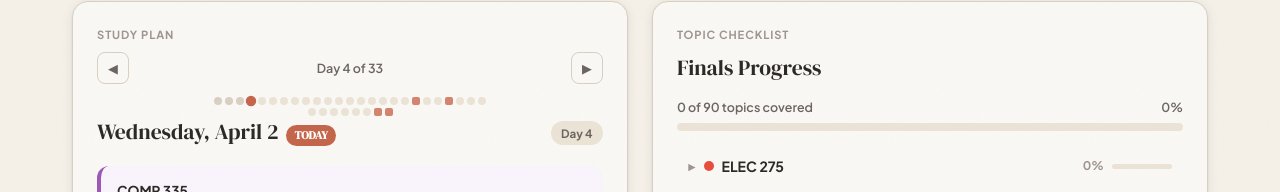
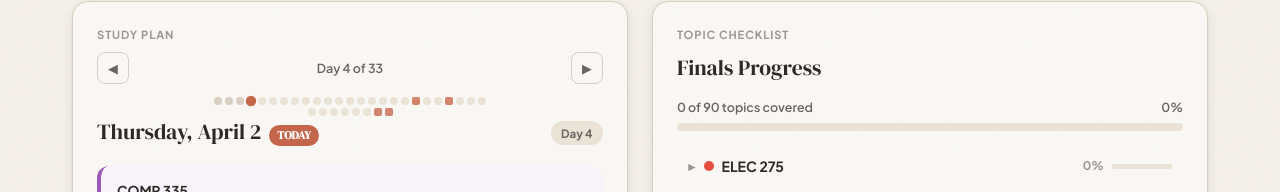
Before and after one commit to ryan-helou/final-helper, a plain HTML site: page index.html in a window 1280 px wide. Shown: the part 194-386 px from the top of the page. Drawn offline with Linux system fonts and the light colour scheme.

Commit message:
Fix day-of-week labels in study schedule (all were off by one)

```diff
--- a/index.html
+++ b/index.html
@@ -729,141 +729,141 @@ const EXAMS = [
 ];
 
 const PLAN = [
-  { day: 1, date: '2026-03-30', label: 'Sunday, March 30', blocks: [
+  { day: 1, date: '2026-03-30', label: 'Monday, March 30', blocks: [
     { course: 'COMP 352', cls: 'comp352', topic: 'Algorithms + Recursion', refs: [0, 1] },
     { course: 'ELEC 275', cls: 'elec', topic: 'Circuit Concepts', refs: [0] },
   ]},
-  { day: 2, date: '2026-03-31', label: 'Monday, March 31', blocks: [
+  { day: 2, date: '2026-03-31', label: 'Tuesday, March 31', blocks: [
     { course: 'COMP 335', cls: 'comp335', topic: 'Intro & Preliminaries', refs: [0] },
     { course: 'ENGR 202', cls: 'engr', topic: 'Intro to Sustainable Development', refs: [0] },
   ]},
-  { day: 3, date: '2026-04-01', label: 'Tuesday, April 1', blocks: [
+  { day: 3, date: '2026-04-01', label: 'Wednesday, April 1', blocks: [
     { course: 'COMP 352', cls: 'comp352', topic: 'Stacks + Queues', refs: [2, 3] },
     { course: 'ELEC 275', cls: 'elec', topic: 'Nodal Analysis', refs: [1] },
   ]},
-  { day: 4, date: '2026-04-02', label: 'Wednesday, April 2', blocks: [
+  { day: 4, date: '2026-04-02', label: 'Thursday, April 2', blocks: [
     { course: 'COMP 335', cls: 'comp335', topic: 'Finite Automata (L1\u2013L3)', refs: [1] },
     { course: 'ENGR 202', cls: 'engr', topic: 'Environmental Issues', refs: [1] },
   ]},
-  { day: 5, date: '2026-04-03', label: 'Thursday, April 3', blocks: [
+  { day: 5, date: '2026-04-03', label: 'Friday, April 3', blocks: [
     { course: 'COMP 352', cls: 'comp352', topic: 'LinkedLists + ArrayLists', refs: [4, 5] },
     { course: 'ELEC 275', cls: 'elec', topic: 'Mesh Analysis', refs: [2] },
   ]},
-  { day: 6, date: '2026-04-04', label: 'Friday, April 4', blocks: [
+  { day: 6, date: '2026-04-04', label: 'Saturday, April 4', blocks: [
     { course: 'COMP 335', cls: 'comp335', topic: 'Regular Expressions (L4\u2013L5)', refs: [2] },
     { course: 'ENGR 202', cls: 'engr', topic: 'Global Warming', refs: [2] },
   ]},
-  { day: 7, date: '2026-04-05', label: 'Saturday, April 5', blocks: [
+  { day: 7, date: '2026-04-05', label: 'Sunday, April 5', blocks: [
     { course: 'COMP 352', cls: 'comp352', topic: 'Trees + PriorityQueues', refs: [6, 7] },
     { course: 'ELEC 275', cls: 'elec', topic: 'Thevenin\'s + Inductors/Capacitors', refs: [3, 4] },
   ]},
-  { day: 8, date: '2026-04-06', label: 'Sunday, April 6', blocks: [
+  { day: 8, date: '2026-04-06', label: 'Monday, April 6', blocks: [
     { course: 'COMP 335', cls: 'comp335', topic: 'Grammars (L6\u2013L7)', refs: [3] },
     { course: 'ENGR 202', cls: 'engr', topic: 'Life Cycle Assessment', refs: [3] },
   ]},
-  { day: 9, date: '2026-04-07', label: 'Monday, April 7', blocks: [
+  { day: 9, date: '2026-04-07', label: 'Tuesday, April 7', blocks: [
     { course: 'COMP 352', cls: 'comp352', topic: 'Heaps + Maps', refs: [8, 9] },
     { course: 'ELEC 275', cls: 'elec', topic: 'Complex Numbers + Sinusoidal Sources', refs: [5, 6] },
   ]},
-  { day: 10, date: '2026-04-08', label: 'Tuesday, April 8', blocks: [
+  { day: 10, date: '2026-04-08', label: 'Wednesday, April 8', blocks: [
     { course: 'COMP 335', cls: 'comp335', topic: 'Closure & Elementary Questions (L8\u2013L9)', refs: [4] },
     { course: 'ENGR 202', cls: 'engr', topic: 'Risk Assessment', refs: [4] },
   ]},
-  { day: 11, date: '2026-04-09', label: 'Wednesday, April 9', blocks: [
+  { day: 11, date: '2026-04-09', label: 'Thursday, April 9', blocks: [
     { course: 'COMP 352', cls: 'comp352', topic: 'HashTables + OrderedMaps', refs: [10, 11] },
     { course: 'ELEC 275', cls: 'elec', topic: 'Phasor Representation', refs: [7] },
   ]},
-  { day: 12, date: '2026-04-10', label: 'Thursday, April 10', blocks: [
+  { day: 12, date: '2026-04-10', label: 'Friday, April 10', blocks: [
     { course: 'COMP 335', cls: 'comp335', topic: 'Pumping Lemma (L10)', refs: [5] },
     { course: 'ENGR 202', cls: 'engr', topic: 'Sustainable Environmental Management', refs: [5] },
   ]},
-  { day: 13, date: '2026-04-11', label: 'Friday, April 11', blocks: [
+  { day: 13, date: '2026-04-11', label: 'Saturday, April 11', blocks: [
     { course: 'COMP 352', cls: 'comp352', topic: 'BSTs + AVLTrees', refs: [12, 13] },
     { course: 'ELEC 275', cls: 'elec', topic: 'Complex Power and Power Factor', refs: [8] },
   ]},
-  { day: 14, date: '2026-04-12', label: 'Saturday, April 12', blocks: [
+  { day: 14, date: '2026-04-12', label: 'Sunday, April 12', blocks: [
     { course: 'COMP 335', cls: 'comp335', topic: 'Context-Free Grammars (L11\u2013L12)', refs: [6] },
     { course: 'ENGR 202', cls: 'engr', topic: 'Full Review', refs: [0, 1, 2, 3, 4, 5] },
   ]},
-  { day: 15, date: '2026-04-13', label: 'Sunday, April 13', blocks: [
+  { day: 15, date: '2026-04-13', label: 'Monday, April 13', blocks: [
     { course: 'COMP 352', cls: 'comp352', topic: 'MergeSort + QuickSort + Sorting-LowerBound', refs: [14, 15, 16] },
     { course: 'ELEC 275', cls: 'elec', topic: 'Transformers', refs: [9] },
   ]},
-  { day: 16, date: '2026-04-14', label: 'Monday, April 14', blocks: [
+  { day: 16, date: '2026-04-14', label: 'Tuesday, April 14', blocks: [
     { course: 'COMP 352', cls: 'comp352', topic: 'Full Review', refs: [0, 1, 2, 3, 4, 5, 6, 7, 8, 9, 10, 11, 12, 13, 14, 15, 16] },
     { course: 'COMP 335', cls: 'comp335', topic: 'Normal Forms (L13)', refs: [7] },
   ]},
-  { day: 17, date: '2026-04-15', label: 'Tuesday, April 15', blocks: [
+  { day: 17, date: '2026-04-15', label: 'Wednesday, April 15', blocks: [
     { course: 'COMP 352', cls: 'comp352', topic: 'Full Review', refs: [0, 1, 2, 3, 4, 5, 6, 7, 8, 9, 10, 11, 12, 13, 14, 15, 16] },
     { course: 'ELEC 275', cls: 'elec', topic: 'Three-Phase Circuits', refs: [10] },
   ]},
-  { day: 18, date: '2026-04-16', label: 'Wednesday, April 16',
+  { day: 18, date: '2026-04-16', label: 'Thursday, April 16',
     note: 'COMP 352 FINAL EXAM TOMORROW', blocks: [
     { course: 'COMP 352', cls: 'comp352', topic: 'Final Review', tasks: ['Review all topics', 'Practice problems'] },
     { course: 'COMP 335', cls: 'comp335', topic: 'Push-Down Automata (L14\u2013L15)', refs: [8] },
   ]},
-  { day: 19, date: '2026-04-17', label: 'Thursday, April 17',
+  { day: 19, date: '2026-04-17', label: 'Friday, April 17',
     note: 'COMP 352 FINAL EXAM TODAY', blocks: [
     { course: 'COMP 352', cls: 'comp352', topic: 'FINAL EXAM DAY', tasks: ['Execute with confidence'] },
     { course: 'ELEC 275', cls: 'elec', topic: 'Magnetic Circuits', refs: [11] },
   ]},
-  { day: 20, date: '2026-04-18', label: 'Friday, April 18', blocks: [
+  { day: 20, date: '2026-04-18', label: 'Saturday, April 18', blocks: [
     { course: 'COMP 335', cls: 'comp335', topic: 'CFL Closure & Pumping Lemma (L16\u2013L17)', refs: [9] },
     { course: 'ENGR 202', cls: 'engr', topic: 'Full Review', refs: [0, 1, 2, 3, 4, 5] },
   ]},
-  { day: 21, date: '2026-04-19', label: 'Saturday, April 19',
+  { day: 21, date: '2026-04-19', label: 'Sunday, April 19',
     note: 'ENGR 202 FINAL EXAM TOMORROW', blocks: [
     { course: 'ELEC 275', cls: 'elec', topic: 'Energy Conversion', refs: [12] },
     { course: 'ENGR 202', cls: 'engr', topic: 'Final Review', tasks: ['Review all slides', 'Practice exam'] },
   ]},
-  { day: 22, date: '2026-04-20', label: 'Sunday, April 20',
+  { day: 22, date: '2026-04-20', label: 'Monday, April 20',
     note: 'ENGR 202 FINAL EXAM TODAY', blocks: [
     { course: 'ENGR 202', cls: 'engr', topic: 'FINAL EXAM DAY', tasks: ['Execute with confidence'] },
     { course: 'ELEC 275', cls: 'elec', topic: 'Electric Machines', refs: [13] },
   ]},
-  { day: 23, date: '2026-04-21', label: 'Monday, April 21', blocks: [
+  { day: 23, date: '2026-04-21', label: 'Tuesday, April 21', blocks: [
     { course: 'COMP 335', cls: 'comp335', topic: 'Turing Machines (L18\u2013L21)', refs: [10] },
     { course: 'ELEC 275', cls: 'elec', topic: 'Review: Circuits + Nodal + Mesh', refs: [0, 1, 2] },
   ]},
-  { day: 24, date: '2026-04-22', label: 'Tuesday, April 22', blocks: [
+  { day: 24, date: '2026-04-22', label: 'Wednesday, April 22', blocks: [
     { course: 'ELEC 275', cls: 'elec', topic: 'Review: Thevenin + Inductors + Complex', refs: [3, 4, 5, 6] },
     { course: 'COMP 335', cls: 'comp335', topic: 'Review: Intro + Finite Automata', refs: [0, 1] },
   ]},
-  { day: 25, date: '2026-04-23', label: 'Wednesday, April 23', blocks: [
+  { day: 25, date: '2026-04-23', label: 'Thursday, April 23', blocks: [
     { course: 'ELEC 275', cls: 'elec', topic: 'Review: Phasors + Power + Transformers', refs: [7, 8, 9] },
     { course: 'COMP 335', cls: 'comp335', topic: 'Review: RegEx + Grammars + Closure', refs: [2, 3, 4] },
   ]},
-  { day: 26, date: '2026-04-24', label: 'Thursday, April 24', blocks: [
+  { day: 26, date: '2026-04-24', label: 'Friday, April 24', blocks: [
     { course: 'ELEC 275', cls: 'elec', topic: 'Review: Three-Phase + Magnetic + Machines', refs: [10, 11, 12, 13] },
     { course: 'COMP 335', cls: 'comp335', topic: 'Review: Pumping Lemma + CFGs + Normal Forms', refs: [5, 6, 7] },
   ]},
-  { day: 27, date: '2026-04-25', label: 'Friday, April 25', blocks: [
+  { day: 27, date: '2026-04-25', label: 'Saturday, April 25', blocks: [
     { course: 'ELEC 275', cls: 'elec', topic: 'Practice Exam 1', tasks: ['Complete timed practice exam'] },
     { course: 'COMP 335', cls: 'comp335', topic: 'Review: PDAs + CFLs', refs: [8, 9] },
   ]},
-  { day: 28, date: '2026-04-26', label: 'Saturday, April 26', blocks: [
+  { day: 28, date: '2026-04-26', label: 'Sunday, April 26', blocks: [
     { course: 'ELEC 275', cls: 'elec', topic: 'Practice Exam 2', tasks: ['Complete timed practice exam'] },
     { course: 'COMP 335', cls: 'comp335', topic: 'Review: Turing Machines', refs: [10] },
   ]},
-  { day: 29, date: '2026-04-27', label: 'Sunday, April 27', blocks: [
+  { day: 29, date: '2026-04-27', label: 'Monday, April 27', blocks: [
     { course: 'ELEC 275', cls: 'elec', topic: 'Weak Areas Deep Dive', tasks: ['Identify and fix weak areas'] },
     { course: 'COMP 335', cls: 'comp335', topic: 'Mixed Practice', tasks: ['Mixed problem set', 'Proof practice'] },
   ]},
-  { day: 30, date: '2026-04-28', label: 'Monday, April 28', blocks: [
+  { day: 30, date: '2026-04-28', label: 'Tuesday, April 28', blocks: [
     { course: 'ELEC 275', cls: 'elec', topic: 'Problem Solving + Formulas', tasks: ['Practice problems', 'Prepare formula sheet'] },
     { course: 'COMP 335', cls: 'comp335', topic: 'Weak Areas Deep Dive', tasks: ['Identify and fix weak areas'] },
   ]},
-  { day: 31, date: '2026-04-29', label: 'Tuesday, April 29',
+  { day: 31, date: '2026-04-29', label: 'Wednesday, April 29',
     note: 'ELEC 275 FINAL EXAM TOMORROW', blocks: [
     { course: 'ELEC 275', cls: 'elec', topic: 'Light Review', tasks: ['Review formula sheet', 'Review key concepts'] },
     { course: 'COMP 335', cls: 'comp335', topic: 'Full Review', refs: [0, 1, 2, 3, 4, 5, 6, 7, 8, 9, 10] },
   ]},
-  { day: 32, date: '2026-04-30', label: 'Wednesday, April 30',
+  { day: 32, date: '2026-04-30', label: 'Thursday, April 30',
     note: 'ELEC 275 FINAL EXAM TODAY', blocks: [
     { course: 'ELEC 275', cls: 'elec', topic: 'FINAL EXAM DAY', tasks: ['Execute with confidence'] },
     { course: 'COMP 335', cls: 'comp335', topic: 'Final Review', tasks: ['Review all slides', 'Confidence check'] },
   ]},
-  { day: 33, date: '2026-05-01', label: 'Thursday, May 1',
+  { day: 33, date: '2026-05-01', label: 'Friday, May 1',
     note: 'COMP 335 FINAL EXAM TODAY', blocks: [
     { course: 'COMP 335', cls: 'comp335', topic: 'FINAL EXAM DAY', tasks: ['Execute with confidence'] },
   ]},
```
